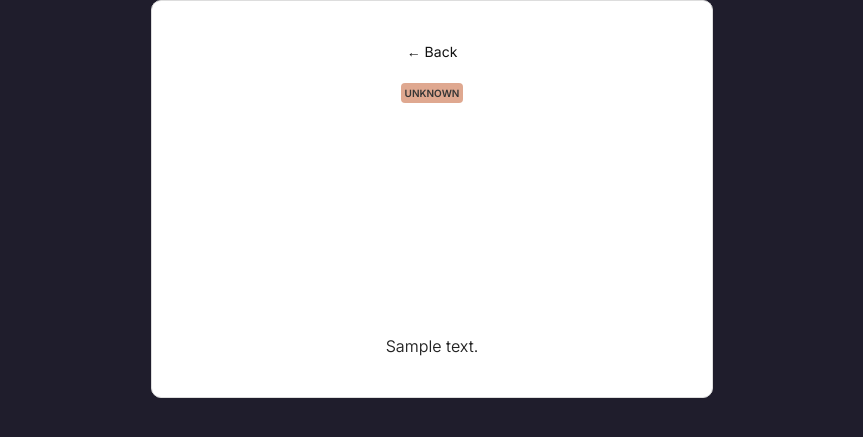
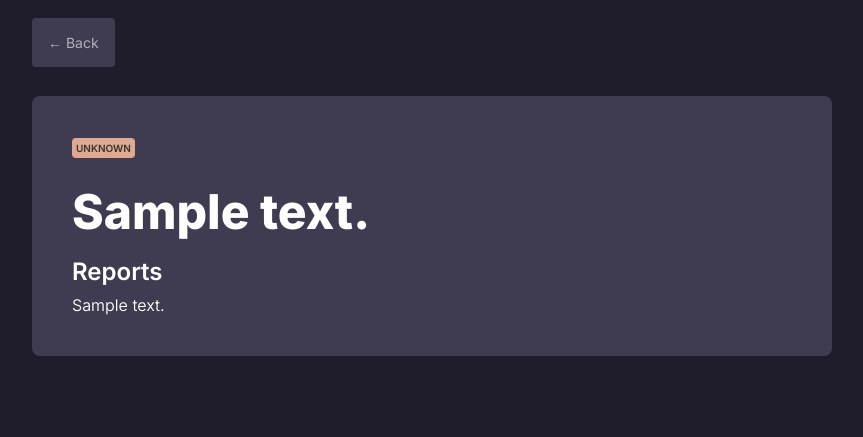
Before and after one commit to damagedgoods/minordomo, a Django app: the page made by minor_app/templates/message.html in a window 1280 px wide. Shown: the top 437 px of the page, without its empty margins (208-1071 px from the left). Run offline with Django 5.2, Linux system fonts and the light colour scheme; tables that the repository leaves empty hold one stand-in row (Sample ...).

Commit message:
Testing dark mode

```diff
--- a/minor_app/static/css/styles.css
+++ b/minor_app/static/css/styles.css
@@ -11,6 +11,8 @@
 
 body {
     background-color: #1F1D2C;
+    text-align: center;
+    padding: 32px;
 }
 
 div#main {
@@ -19,8 +21,14 @@ div#main {
     text-align: center;
 }
 
+div#main_message {
+    margin: 0px auto;
+    width: 800px;
+    text-align: left;
+}
+
 h1 {
-    padding: 40px 0 40px 0
+    margin: 40px 0;
 }
 
 ul {
@@ -63,52 +71,84 @@ ul li .title {
     font-weight: 800;
 }
 
+form {
+    margin: 0 0 32px 0;
+    text-align: left;
+    color: #1F1D2C;
+
+}
+
+form select {
+    margin: 0 16px 0 0;
+    background-color: #3F3C51;
+    border: none;
+    padding: 8px;
+    border-radius: 8px;
+    font-size: 16px;
+    font-weight: 400;
+}
+
 .container {
-    background-color: white;
-    border: 1px solid #ddd;
-    border-radius: 10px;
+    margin: 24px auto;
+    text-align: left;
+    background-color: #3F3C51;
+    border-radius: 8px;
     padding: 40px;
-    width: 1000px;
 }
 
 .container h1 {
+    text-align: left;
     font-size: 48px;
     font-weight: 800;
-    margin: 24px 0 0 0;
+    margin: 24px 0 16px 0;
 }
 
 .container h2 {
+    text-align: left;
     font-size: 24px;
-    margin: 32px 0 0 0;
+    margin: 0 0 0 0;
     font-weight: 600;
 }
 
 .container p {
+    text-align: left;
     font-size: 16px;
     margin: 8px 0 0 0;
-    color: #222;
+    color: white;
     font-weight: 350;
     line-height: 22px;
 }
 
 a.small_link {
     font-size: 14px;
-    color: #111;
+    color: white;
     text-decoration: none;
+    text-align: left;
+    background-color: #3F3C51;
+    padding: 16px;
+    border-radius: 4px;
+    color: #B2B1B9;
+}
+
+a.small_link:hover {
+    background-color: #4B485D;
+    color: white;
 }
 
 div#paginator {
-    margin: 24px 0 0 0;
+    margin: 24px 0 40px 0;
     width:100%;
     text-align: center;
     display: flex;
     justify-content: space-between;
     align-items: center;
+    vertical-align: middle;
 }
 
 div#paginator span {
     display: inline-block;
     flex-grow: 1;
+
 }
 
 div#paginator div {
--- a/minor_app/templates/index.html
+++ b/minor_app/templates/index.html
@@ -27,7 +27,7 @@
             </select>
             <select id="orderSelection" name="orderSelection" onchange="javascript:submitFilteringForm()">
                 <option value="0" {% if orderSelection == "0" %}selected{% endif %}>Recent first</option>
-                <option value="1" {% if orderSelection == "1" %}selected{% endif %}>Name</option>
+                <option value="1" {% if orderSelection == "1" %}selected{% endif %}>Ordered by name</option>
             </select>
         </form>
 
--- a/minor_app/templates/message.html
+++ b/minor_app/templates/message.html
@@ -12,8 +12,9 @@
 </head>
 
 <body>
-    <div id="main" class="container">
+    <div id="main_message">
         <a href="/minordomo/" class="small_link">&larr; Back</a><br/><br/>
+        <div class="container">
             <span class="category category_{{ message.category }}">{{ message.get_category_display.upper }}</span>
             <h1>{{ message.text }}</h1>
             <h2>Reports</h2>
@@ -23,5 +24,6 @@
             {% endfor %}
 
         </div>
+    </div>
 </body>
 </html>
```
Also changed, not shown: other parts of minor_app/static/css/styles.css (+10 -1 lines). Lines whose indentation alone changed are shown as unchanged.
